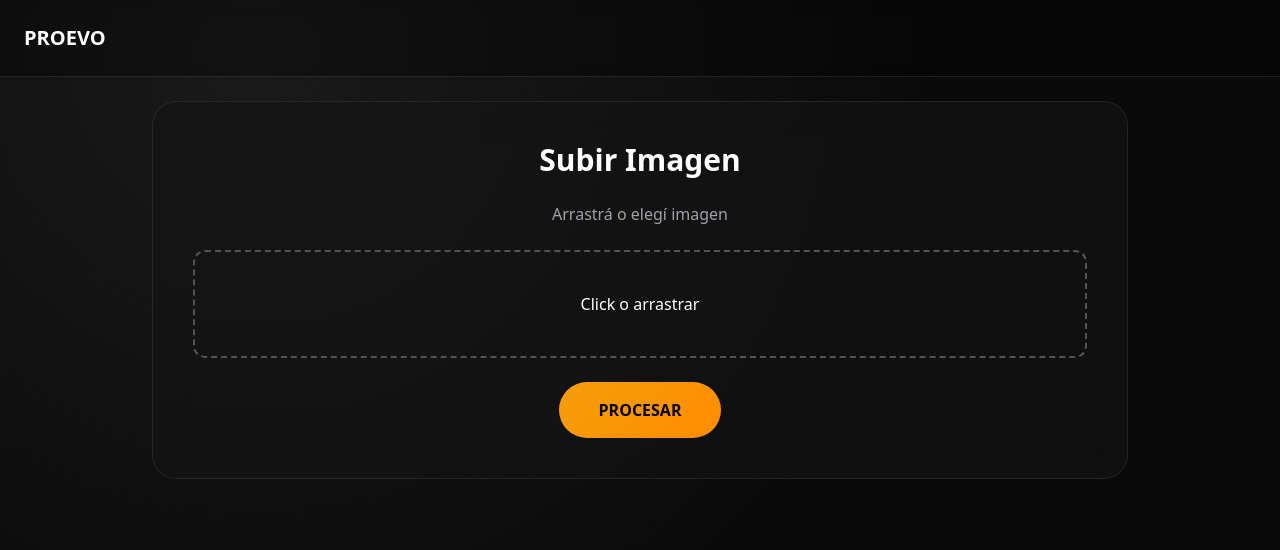
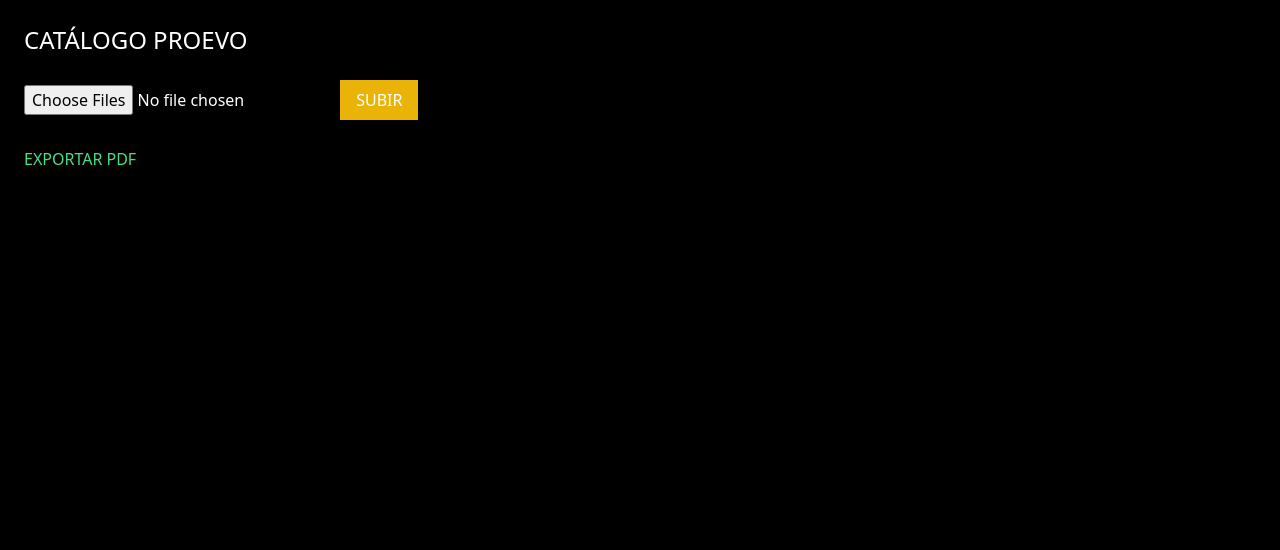
Before and after one commit to nachotarno/proevocatalogo, a Flask app: page / in a window 1280 px wide. Shown: the top 550 px of the page. Run offline with Flask 3, Linux system fonts and the light colour scheme; data that the repository does not hold is empty; some libraries are stand-ins or nearby versions.

Commit message:
Update index.html

```diff
--- a/templates/index.html
+++ b/templates/index.html
@@ -1,152 +1,42 @@
 <!DOCTYPE html>
-<html lang="es">
+<html>
 <head>
-<meta charset="UTF-8">
-<meta name="viewport" content="width=device-width, initial-scale=1.0">
-<title>Proevo</title>
-
 <script src="https://cdn.tailwindcss.com"></script>
-
-<style>
-body {
-    background: radial-gradient(circle at 20% 10%, #1a1a1a, #0a0a0a 60%);
-    color: white;
-}
-
-.card {
-    background: rgba(20,20,20,0.6);
-    backdrop-filter: blur(20px);
-    border: 1px solid rgba(255,255,255,0.08);
-}
-
-.proevo {
-    background: linear-gradient(135deg, #f59e0b, #ff8c00);
-}
-</style>
 </head>
 
-<body>
+<body class="bg-black text-white p-6">
 
-<nav class="p-6 flex justify-between bg-black/30 backdrop-blur border-b border-white/10">
-    <h1 class="font-black text-xl">PROEVO</h1>
-</nav>
+<h1 class="text-2xl mb-6">CATÁLOGO PROEVO</h1>
 
-<main class="max-w-5xl mx-auto p-6">
+<form action="/upload" method="post" enctype="multipart/form-data">
+<input type="file" name="file" multiple class="mb-4">
+<button class="bg-yellow-500 px-4 py-2">SUBIR</button>
+</form>
 
-<section class="card p-10 rounded-3xl text-center mb-12">
+<a href="/export" class="block my-4 text-green-400">EXPORTAR PDF</a>
 
-<h2 class="text-3xl font-black mb-6">Subir Imagen</h2>
+<div class="grid grid-cols-3 gap-6">
 
-<p id="fileNameDisplay" class="text-zinc-400 mb-6">Arrastrá o elegí imagen</p>
+{% for p in productos %}
+<div class="bg-zinc-900 p-4">
 
-<div id="dropZone" class="border-2 border-dashed border-zinc-600 p-10 rounded-xl cursor-pointer">
+<img src="{{ url_for('static', filename='processed/' + p[5]) }}">
 
-<input type="file" id="fileInput" class="hidden">
+<p>{{ p[2] }}</p>
+<p class="text-sm text-gray-400">{{ p[3] }}</p>
 
-<p>Click o arrastrar</p>
+<form action="/precio/{{p[0]}}" method="post">
+<input name="precio" placeholder="Precio" value="{{p[4]}}" class="text-black w-full">
+<button class="bg-blue-500 w-full mt-2">Guardar</button>
+</form>
 
-<img id="preview" class="hidden mt-4 mx-auto max-h-40"/>
-
-</div>
-
-<button onclick="procesarImagen()" id="btnProcesar"
-class="proevo mt-6 px-10 py-4 rounded-full font-bold text-black">
-PROCESAR
-</button>
-
-</section>
-
-<div class="grid grid-cols-2 md:grid-cols-3 gap-6">
-
-{% for imagen in imagenes %}
-<div class="card p-4 rounded-2xl text-center">
-
-<img src="{{ url_for('static', filename='processed/' + imagen) }}" class="mx-auto mb-3">
-
-<p class="text-sm text-zinc-400">{{ imagen }}</p>
-
-<a href="/download/{{ imagen }}" class="block mt-3 bg-zinc-800 p-2 rounded">
-Descargar
-</a>
+<a href="/download/{{p[5]}}" class="block mt-2 text-green-400">Descargar</a>
+<a href="/delete/{{p[0]}}" class="block text-red-400">Eliminar</a>
 
 </div>
 {% endfor %}
 
 </div>
 
-</main>
-
-<script>
-const dropZone = document.getElementById("dropZone");
-const input = document.getElementById("fileInput");
-const preview = document.getElementById("preview");
-
-dropZone.onclick = () => input.click();
-
-input.onchange = () => handleFile();
-
-dropZone.ondragover = e => {
-    e.preventDefault();
-};
-
-dropZone.ondrop = e => {
-    e.preventDefault();
-    input.files = e.dataTransfer.files;
-    handleFile();
-};
-
-function handleFile() {
-    const file = input.files[0];
-    if (!file) return;
-
-    preview.src = URL.createObjectURL(file);
-    preview.classList.remove("hidden");
-
-    document.getElementById("fileNameDisplay").innerText = file.name;
-}
-
-async function procesarImagen() {
-    const fileInput = document.getElementById('fileInput');
-    const btn = document.getElementById('btnProcesar');
-    const status = document.getElementById('fileNameDisplay');
-
-    if (!fileInput.files[0]) {
-        alert("Subí una imagen primero");
-        return;
-    }
-
-    const formData = new FormData();
-    formData.append('file', fileInput.files[0]);
-
-    btn.disabled = true;
-    btn.innerText = "PROCESANDO...";
-    status.innerText = "Procesando imagen...";
-
-    try {
-        const response = await fetch('/remove-bg', {
-            method: 'POST',
-            body: formData
-        });
-
-        if (response.ok) {
-            status.innerText = "Imagen procesada ✔";
-            setTimeout(() => {
-                location.reload();
-            }, 1000);
-        } else {
-            const error = await response.text();
-            alert("Error: " + error);
-            btn.disabled = false;
-            btn.innerText = "PROCESAR";
-        }
-
-    } catch (err) {
-        alert("Error de conexión");
-        btn.disabled = false;
-        btn.innerText = "PROCESAR";
-    }
-}
-</script>
-
 </body>
 </html>
```
